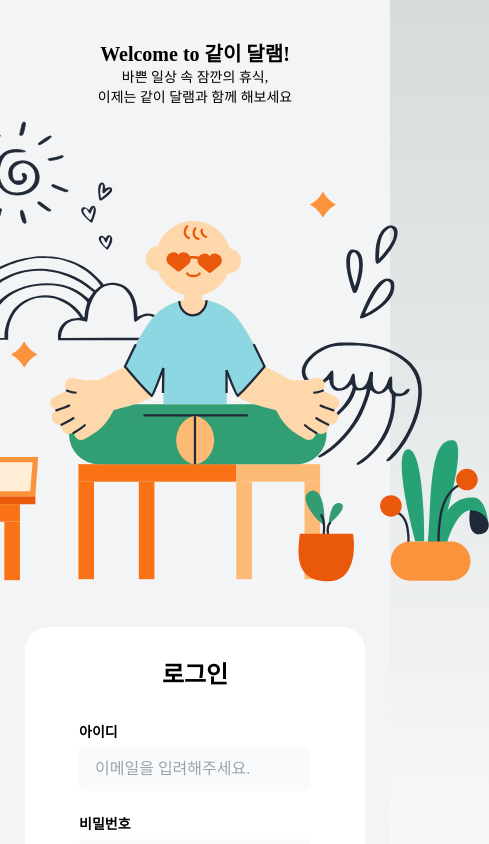
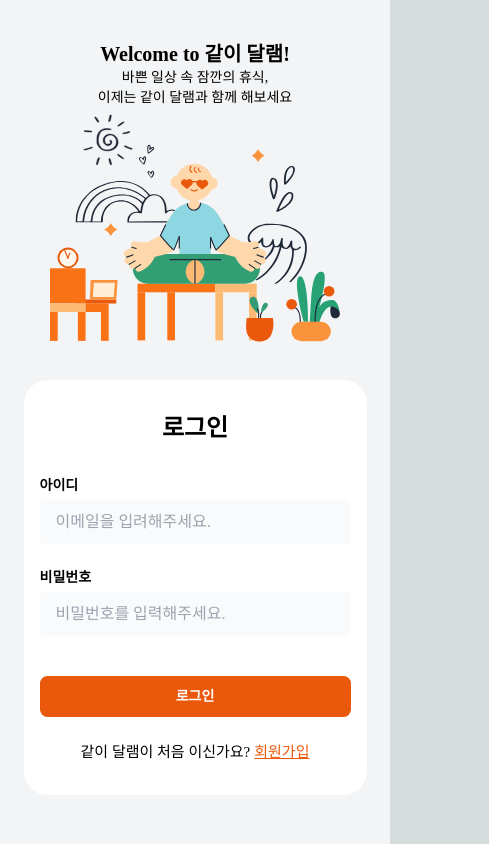
Before and after one commit to INtiful/SootheWithMe, a Next.js app: page /signin in a window 390 px wide. Shown: the top 844 px of the page, 489 px wide, since content can reach past the window. Built offline with nearby package versions, Linux system fonts and the light colour scheme; a web font is replaced by a local one.

Commit message:
[KAN-29] style: 로그인/회원가입 반응형 레이아웃 적용

```diff
--- a/src/app/(auth)/layout.tsx
+++ b/src/app/(auth)/layout.tsx
@@ -8,8 +8,8 @@ const Layout = ({
 }>) => {
   return (
     <div className='min-h-dvh w-full bg-var-gray-100'>
-      <div className='flex max-w-[1200px] flex-col items-center justify-between gap-32 pt-40 md:mx-24 lg:mx-auto lg:flex-row lg:pt-40'>
-        <div className='flex flex-col'>
+      <div className='flex flex-col items-center justify-between gap-32 py-40 md:mx-24 lg:mx-auto lg:max-w-[1200px] lg:flex-row lg:gap-100 lg:px-24 lg:pt-40'>
+        {/* 이미지 영역 */}
         <div className='text-center'>
           <h1 className='text-20 font-semibold md:text-24'>
             Welcome to 같이 달램!
@@ -18,10 +18,11 @@ const Layout = ({
             바쁜 일상 속 잠깐의 휴식, <br />
             이제는 같이 달램과 함께 해보세요
           </p>
+          <ImageLogin className='w-[290px] md:w-[407px] lg:w-[588px]' />
         </div>
-          <ImageLogin className='w-[588px]' />
-        </div>
-        <div className='rounded-[24px] bg-var-white px-[54px] py-32'>
+
+        {/* form 영역 */}
+        <div className='w-[343px] rounded-[24px] bg-var-white px-16 py-32 md:w-[510px] md:px-[54px]'>
           {children}
           <Footer />
         </div>
--- a/src/app/components/AuthForm/SignInForm.tsx
+++ b/src/app/components/AuthForm/SignInForm.tsx
@@ -13,7 +13,7 @@ interface SigninnData {
 const SignInForm = () => {
   return (
     <form className='rounded-[24px] bg-var-white'>
-      <div className='flex w-full flex-col gap-24'>
+      <div className='flex flex-col gap-24'>
         <h1 className='pb-8 text-center text-24 font-semibold'>로그인</h1>
         <div className='flex flex-col gap-4'>
           <label className='text-14 font-semibold'>아이디</label>
```
Lines whose indentation alone changed are shown as unchanged.
